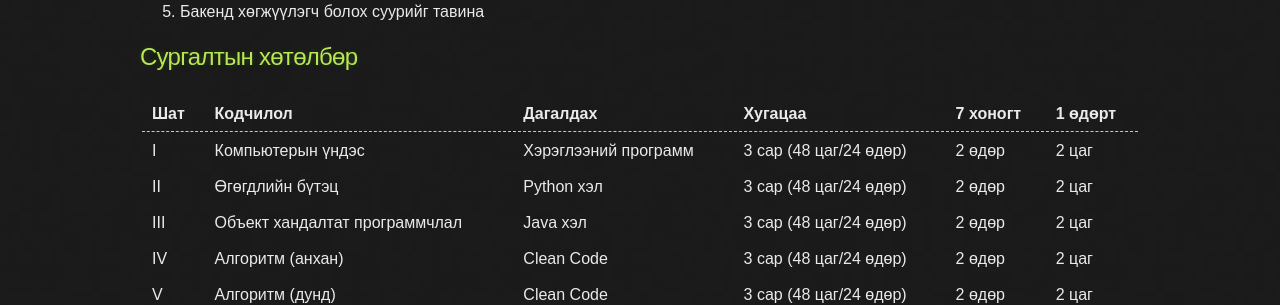
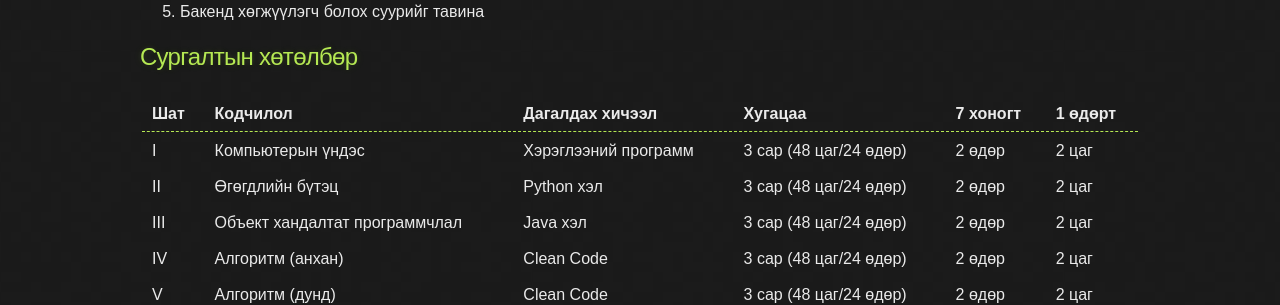
Before and after one commit to ganaatulgaa/corecode, a Jekyll site: the page built from index.md, in a window 1280 px wide. Shown: the part 481-786 px from the top of the page. Built offline with Jekyll 4.4.1, drawn with Linux system fonts in a browser that asks for light colours.

Commit message:
Update index.md

```diff
--- a/index.md
+++ b/index.md
@@ -19,7 +19,7 @@ layout: default
 ## Сургалтын хөтөлбөр
 
 |-----+-------------------------------+----------------------+------------------------+----------+---------|
-| Шат | Кодчилол                      | Дагалдах             | Хугацаа                | 7 хоногт | 1 өдөрт |
+| Шат | Кодчилол                      | Дагалдах хичээл      | Хугацаа                | 7 хоногт | 1 өдөрт |
 |-----+-------------------------------+----------------------+------------------------+----------+---------|
 | I   | Компьютерын үндэс             | Хэрэглээний программ | 3 сар (48 цаг/24 өдөр) | 2 өдөр   | 2 цаг   |
 | II  | Өгөгдлийн бүтэц               | Python хэл           | 3 сар (48 цаг/24 өдөр) | 2 өдөр   | 2 цаг   |
```
